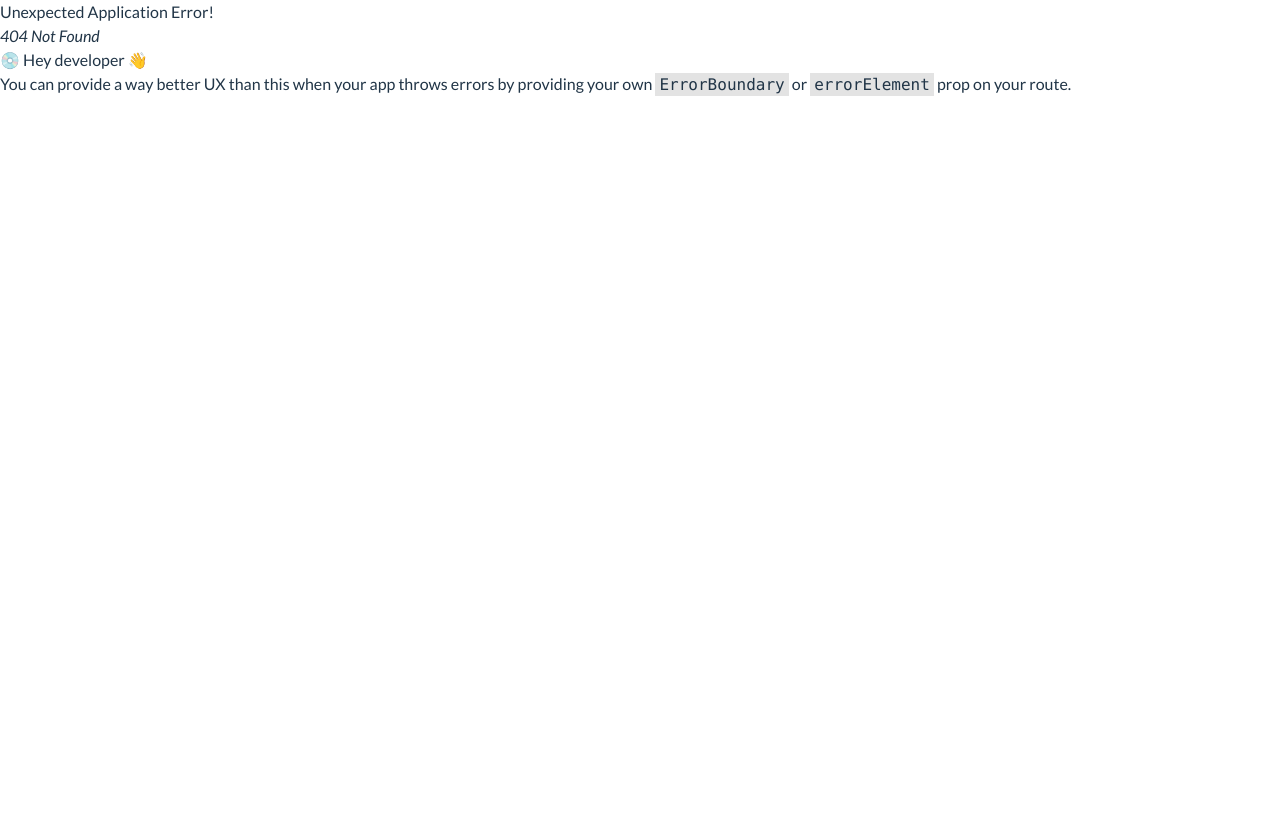
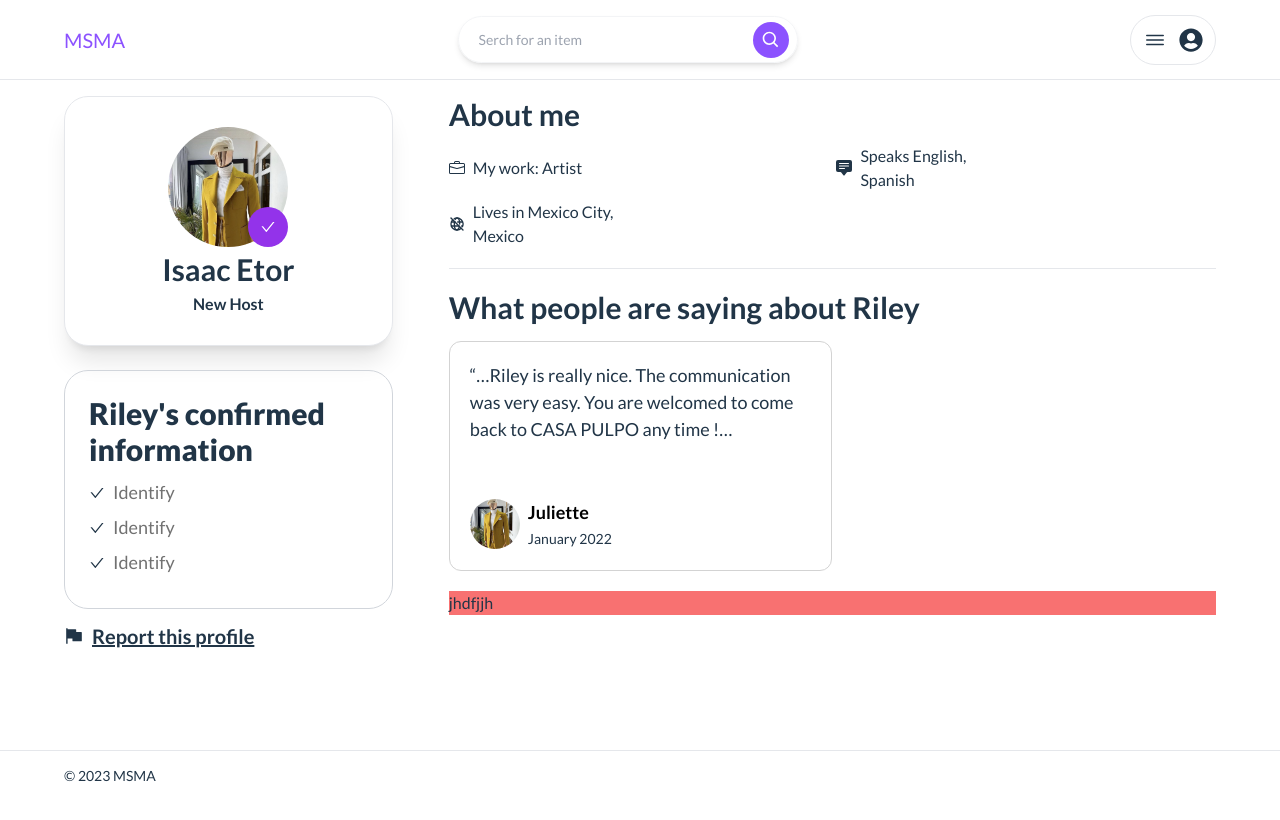
Before and after one commit to isaacetor/MS_MA, a React (Vite) app: page /user in a window 1280 px wide. Before the commit this address had no page. Shown: the top 820 px of the page. Built offline with nearby package versions, Linux system fonts and the light colour scheme.

Commit message:
added a user profile page

```diff
--- /dev/null
+++ b/src/components/blocks/profile/AboutUser.tsx
@@ -0,0 +1,32 @@
+import { BsBriefcase, BsFillChatSquareTextFill } from "react-icons/bs";
+import { TbWorldOff } from "react-icons/tb";
+
+const AboutUser = () => {
+  return (
+    <div className="flex flex-col gap-3 ">
+      <h2 className="text-3xl font-semibold max-md:text-2xl ">About me</h2>
+      <div className="w-full grid grid-cols-2 max-md:grid-cols-1 gap-2">
+        <div className="flex gap-2 items-center ">
+          <div>
+            <BsBriefcase />
+          </div>
+          <div className="">My work: Artist</div>
+        </div>
+        <div className="flex gap-2 items-center w-[50%] md:w-[40%]   ">
+          <div>
+            <BsFillChatSquareTextFill />
+          </div>
+          <div>Speaks English, Spanish</div>
+        </div>
+        <div className="flex gap-2 items-center w-[50%] md:-[40%] ">
+          <div>
+            <TbWorldOff />
+          </div>
+          <div>Lives in Mexico City, Mexico</div>
+        </div>
+      </div>
+    </div>
+  );
+};
+
+export default AboutUser;
--- /dev/null
+++ b/src/components/blocks/profile/ConfirmedDetailsBlock.tsx
@@ -0,0 +1,48 @@
+import { AiFillFlag, AiOutlineCheck } from "react-icons/ai";
+
+const ConfirmedDetailsBlock = () => {
+  return (
+    <div>
+      <div className="w-full p-6 border border-gray-300 rounded-3xl">
+        <h2 className="text-3xl font-extrabold pb-3 max-sm:text-2xl">
+          Riley's confirmed information
+        </h2>
+        {/* confirmed datas */}
+        <div className="flex gap-2 items-center pb-2">
+          <span>
+            <AiOutlineCheck />
+          </span>
+          <div className="text-[18px] md:-text-[20px] font-[500] text-[#717171]">
+            Identify
+          </div>
+        </div>
+        <div className="flex gap-2 items-center pb-2">
+          <span>
+            <AiOutlineCheck />
+          </span>
+          <div className="text-[18px] md:-text-[20px] font-[500] text-[#717171]">
+            Identify
+          </div>
+        </div>
+        <div className="flex gap-2 items-center pb-2">
+          <span>
+            <AiOutlineCheck />
+          </span>
+          <div className="text-[18px] md:-text-[20px] font-[500] text-[#717171]">
+            Identify
+          </div>
+        </div>
+
+        {/* report profile */}
+      </div>
+      <div className="flex items-center mt-3 gap-2 text-[20px]">
+        <div>
+          <AiFillFlag />
+        </div>
+        <div className="font-semibold underline">Report this profile</div>
+      </div>
+    </div>
+  );
+};
+
+export default ConfirmedDetailsBlock;
--- /dev/null
+++ b/src/components/blocks/profile/ProfileBox.tsx
@@ -0,0 +1,26 @@
+import avatar from "../../../assets/jpg/suit.jpeg";
+import { AiOutlineCheck } from "react-icons/ai";
+
+const ProfileBox = () => {
+  return (
+    <div className="w-full h-[250px]  border-[1px] bg-white rounded-3xl shadow-xl">
+      <div className=" w-full h-full flex justify-center items-center flex-col">
+        <div className=" w-[120px] h-[120px] rounded-[50%]  relative ">
+          <img
+            className="w-[100%] h-[100%] object-cover object-top rounded-full "
+            src={avatar}
+            alt=""
+          />
+          <div className="w-[40px] h-[40px] bg-purple-600 flex items-center justify-center rounded-[50%] absolute  right-0  bottom-0 text-white">
+            <AiOutlineCheck />
+          </div>
+        </div>
+
+        <div className=" font-bold text-[30px]">Isaac Etor</div>
+        <p className=" font-semibold">New Host</p>
+      </div>
+    </div>
+  );
+};
+
+export default ProfileBox;
--- /dev/null
+++ b/src/components/blocks/profile/UserBlock.tsx
@@ -0,0 +1,16 @@
+import ConfirmedDetailsBlock from "./ConfirmedDetailsBlock";
+import ProfileBox from "./ProfileBox";
+
+const UserBlock = () => {
+  return (
+    <div className="w-[30%] h-[80vh] sticky top-10 flex flex-col gap-6  items-center max-lg:my-6 max-lg:w-full max-lg:static ">
+      {/* profile avatar */}
+      <ProfileBox />
+
+      {/* confirmed details block */}
+      <ConfirmedDetailsBlock />
+    </div>
+  );
+};
+
+export default UserBlock;
--- /dev/null
+++ b/src/components/blocks/profile/UserPostBlock.tsx
@@ -0,0 +1,21 @@
+import AboutUser from "./AboutUser";
+import UserReviews from "./UserReviews";
+
+const UserPostBlock = () => {
+  return (
+    <div className="w-[70%] h-full  flex flex-col gap-5 max-lg:w-full ">
+      {/* about user section */}
+      <AboutUser />
+      <hr />
+      <div className=" flex flex-col gap-4">
+        <h1 className="text-3xl font-bold max-md:text-2xl">
+          What people are saying about Riley
+        </h1>
+        <UserReviews />
+      </div>
+      <div className="bg-red-400">jhdfjjh</div>
+    </div>
+  );
+};
+
+export default UserPostBlock;
--- /dev/null
+++ b/src/components/blocks/profile/UserReviews.tsx
@@ -0,0 +1,31 @@
+import pic from "../../../assets/jpg/suit.jpeg";
+
+const UserReviews = () => {
+  return (
+    <div>
+      <div className="w-[full] md:w-[50%] h-[fit-content] border-[1px] border-[lightgrey] rounded-xl p-[20px] flex flex-col gap-14">
+        <div className="text-[14px] md:text-[18px]">
+          “…Riley is really nice. The communication was very easy. You are
+          welcomed to come back to CASA PULPO any time !…
+        </div>
+        <div className="flex gap-2">
+          <div className=" w-[50px] h-[50px] object-cover">
+            <img
+              src={pic}
+              className="w-[100%] h-[100%] rounded-[50%] object-cover"
+              alt=""
+            />
+          </div>
+          <div className="w-[100px] ">
+            <div className=" font-semibold text-[black] text-[18px]">
+              Juliette
+            </div>
+            <span className="text-[14px]">January 2022</span>
+          </div>
+        </div>
+      </div>
+    </div>
+  );
+};
+
+export default UserReviews;
--- /dev/null
+++ b/src/pages/Profile.tsx
@@ -0,0 +1,18 @@
+import UserBlock from "../components/blocks/profile/UserBlock";
+import UserPostBlock from "../components/blocks/profile/UserPostBlock";
+
+const Profile = () => {
+  return (
+    <div>
+      <div className="w-[90%] m-auto h-[200vh] my-4 flex gap-14 max-lg:block">
+        {/* profile */}
+        <UserBlock />
+
+        {/* user ppst details */}
+        <UserPostBlock />
+      </div>
+    </div>
+  );
+};
+
+export default Profile;
--- a/src/routes/Homeroute.tsx
+++ b/src/routes/Homeroute.tsx
@@ -2,6 +2,7 @@ import { createBrowserRouter } from "react-router-dom";
 import { lazy, Suspense } from "react";
 import { SingleProductlayout } from "../components";
 import { SingleProduct } from "../pages";
+import Profile from "../pages/Profile";
 // Lazy load the components and pages
 // const LazyHomeLayout = lazy(() => import('../components/Homelayout'));
 const Home = lazy(() => import("../pages/Home"));
@@ -28,6 +29,16 @@ export const elements = createBrowserRouter([
     ],
   },
   {
+    path: "/user",
+    element: <SingleProductlayout />,
+    children: [
+      {
+        index: true,
+        element: <Profile />,
+      },
+    ],
+  },
+  {
     path: "/products",
     element: <SingleProductlayout />,
     children: [
```
